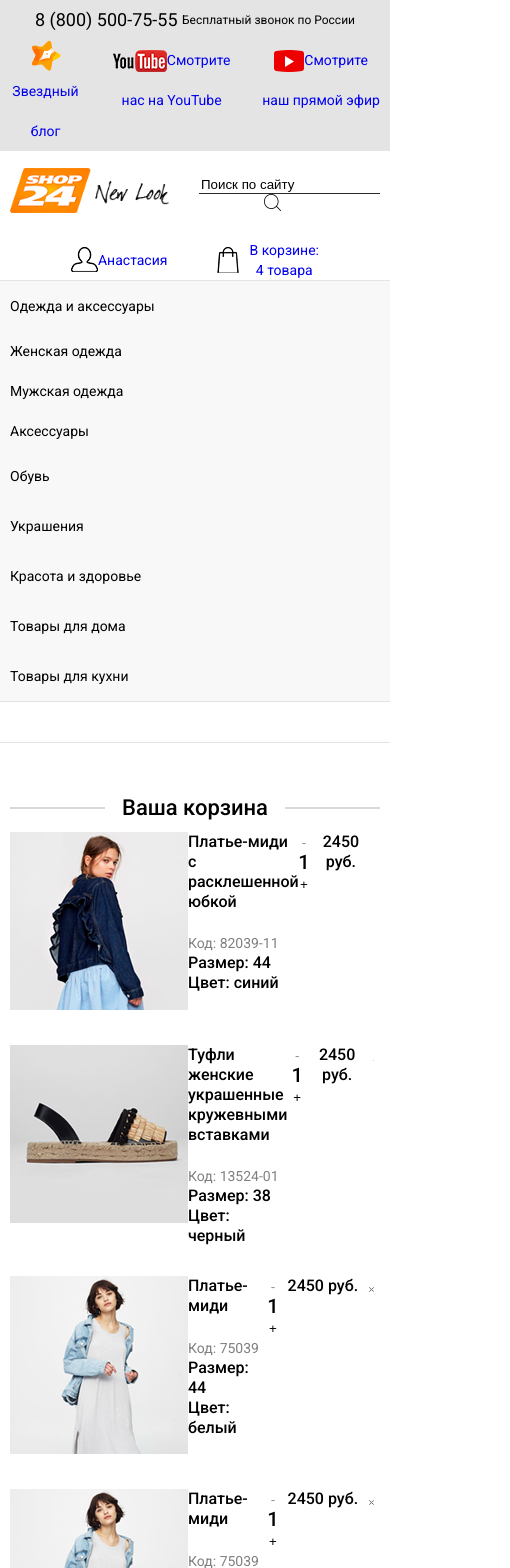
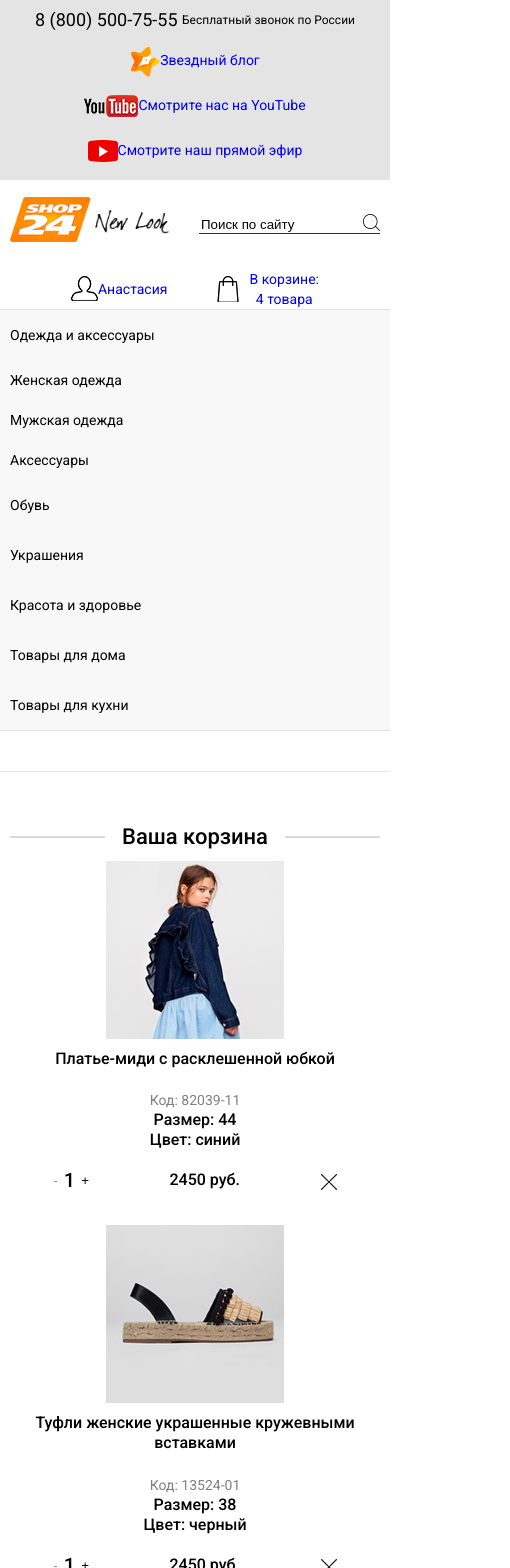
Before and after one commit to AnorVen/lonex, a React (Create React App) app: page / in a window 390 px wide. Shown: the top 1568 px of the page, 510 px wide, since content can reach past the window. Built offline with nearby package versions, Linux system fonts and the light colour scheme; the HTML template or start-up script is replaced by a standard one.

Commit message:
media done

```diff
--- a/src/app/components/Footer/footerMenu.js
+++ b/src/app/components/Footer/footerMenu.js
@@ -1,4 +1,4 @@
-import React, { Component } from 'react';
+import React, { Component, Fragment } from 'react';
 import { Link } from 'react-router-dom';
 
 export default class FooterMenu extends Component {
@@ -21,9 +21,9 @@ export default class FooterMenu extends Component {
 		});
 
 		return (
-			<div>
+			<Fragment>
 				<ul className="footerNav__list">{menu}</ul>
-			</div>
+			</Fragment>
 		);
 	}
 }
--- a/src/css/style.css
+++ b/src/css/style.css
@@ -678,6 +678,11 @@ li
     width: calc((100% - 20px) / 14.44);
 }
 
+.product__img img
+{
+    display: block;
+}
+
 .product__itemTitle
 {
     font-size: 16px;
@@ -767,6 +772,8 @@ li
 {
     font-size: 20px;
     font-weight: 500;
+
+    vertical-align: bottom;
 }
 
 .product__price
@@ -1200,6 +1207,10 @@ li
         display:         flex;
                 flex-direction: column;
 
+        width: auto;
+        min-width: 0;
+        max-width: 100%;
+
         -webkit-justify-content: left;
         -ms-flex-pack: left;
                 justify-content: left;
@@ -1244,6 +1255,13 @@ li
                 justify-content: center;
     }
 
+    .promocode__wrap
+    {
+        -webkit-justify-content: space-between;
+        -ms-flex-pack: justify;
+                justify-content: space-between;
+    }
+
     .social__wrap
     {
         -webkit-flex-wrap: wrap;
@@ -1270,6 +1288,35 @@ li
     }
 }
 
+@media screen and (max-width: 992px) and (max-width: 767px)
+{
+    .product__title
+    {
+        -webkit-flex: 1 1 0;
+            -ms-flex: 1 1 0;
+                flex: 1 1 0;
+        -webkit-flex-wrap: wrap;
+            -ms-flex-wrap: wrap;
+                flex-wrap: wrap;
+        -webkit-justify-content: center;
+        -ms-flex-pack: center;
+                justify-content: center;
+    }
+
+    .product__item
+    {
+        -webkit-flex: 1 1 0;
+            -ms-flex: 1 1 0;
+                flex: 1 1 0;
+        -webkit-flex-wrap: wrap;
+            -ms-flex-wrap: wrap;
+                flex-wrap: wrap;
+        -webkit-justify-content: center;
+        -ms-flex-pack: center;
+                justify-content: center;
+    }
+}
+
 @media screen and (max-width: 768px)
 {
     .wrapper
@@ -1280,15 +1327,204 @@ li
 
 @media screen and (max-width: 767px)
 {
+    .preHeader .video
+    {
+        -webkit-justify-content: center;
+        -ms-flex-pack: center;
+                justify-content: center;
+        -webkit-flex-wrap: wrap;
+            -ms-flex-wrap: wrap;
+                flex-wrap: wrap;
+    }
+
+    .preHeader .blog
+    {
+        width: 100%;
+    }
+
+    .preHeader .blog__link
+    {
+        display: block;
+    }
+
+    .preHeader .youtubeHeader
+    {
+        width: 100%;
+        margin-left: 0;
+    }
+
+    .preHeader .youtubeHeader__link
+    {
+        display: block;
+
+        margin-top: 5px;
+    }
+
+    .preHeader .onlineVideo
+    {
+        width: 100%;
+        margin-left: 0;
+    }
+
+    .preHeader .onlineVideo__link
+    {
+        display: block;
+
+        margin-top: 5px;
+        padding-bottom: 10px;
+    }
+
+    .header .headerSearch__btn
+    {
+        position: absolute;
+        right: 0;
+        left: auto;
+    }
+
     .header .headerSearch
     {
+        position: relative;
+
         margin-left: 30px;
+    }
+
+    .addtoorder__list
+    {
+        -webkit-flex-wrap: wrap;
+            -ms-flex-wrap: wrap;
+                flex-wrap: wrap;
+        -webkit-justify-content: space-around;
+        -ms-flex-pack: distribute;
+                justify-content: space-around;
     }
 
     .product__header
     {
         display: none;
     }
+
+    .product__title--info
+    {
+        width: calc(100% - 200px);
+        margin-left: 20px;
+    }
+
+    .product__title--quantity
+    {
+        width: auto;
+        margin: 20px auto 0;
+    }
+
+    .product__title--price
+    {
+        width: auto;
+        margin: 20px auto 0;
+    }
+
+    .product__title--del
+    {
+        width: auto;
+        margin: 20px auto 0;
+    }
+
+    .product__item--info
+    {
+        width: calc(100% - 200px);
+        margin-left: 20px;
+    }
+
+    .product__item--quantity
+    {
+        width: auto;
+        margin: 20px auto 0;
+    }
+
+    .product__item--price
+    {
+        width: auto;
+        margin: 20px auto 0;
+    }
+
+    .product__item--del
+    {
+        width: auto;
+        margin: 20px auto 0;
+    }
+
+    .product__itemTitle
+    {
+        max-width: 100%;
+    }
+
+    .promocode__wrap
+    {
+        -webkit-justify-content: center;
+        -ms-flex-pack: center;
+                justify-content: center;
+    }
+
+    .promocode__input
+    {
+        width: 100%;
+    }
+
+    .promocode__btn
+    {
+        width: 100%;
+        margin-top: 20px;
+        margin-left: 0;
+    }
+
+    .footerMenu .footerLogo
+    {
+        width: auto;
+
+        -webkit-flex-wrap: wrap;
+            -ms-flex-wrap: wrap;
+                flex-wrap: wrap;
+        -webkit-justify-content: center;
+        -ms-flex-pack: center;
+                justify-content: center;
+        -webkit-flex-shrink: 1;
+        -ms-flex-negative: 1;
+                flex-shrink: 1;
+    }
+
+    .footerMenu .footerNav
+    {
+        -webkit-flex-wrap: wrap;
+            -ms-flex-wrap: wrap;
+                flex-wrap: wrap;
+        -webkit-justify-content: flex-start;
+        -ms-flex-pack: start;
+                justify-content: flex-start;
+    }
+
+    .footerMenu .footerNav__item
+    {
+        max-width: 100%;
+    }
+}
+
+@media screen and (max-width: 450px)
+{
+    .product__title--info
+    {
+        width: 100%;
+        margin-top: 10px;
+        margin-left: 0;
+
+        text-align: center;
+    }
+
+    .product__item--info
+    {
+        width: 100%;
+        margin-top: 10px;
+        margin-left: 0;
+
+        text-align: center;
+    }
 }
 
 /*# sourceMappingURL=style.css.map */
--- a/src/style/blocks/_addtoorder.scss
+++ b/src/style/blocks/_addtoorder.scss
@@ -16,6 +16,10 @@
     display: flex;
     justify-content: space-between;
     flex-wrap: nowrap;
+    @media screen and (max-width:767px){
+      flex-wrap: wrap;
+      justify-content: space-around;
+    }
 
   }
   &__item{
--- a/src/style/blocks/_header.scss
+++ b/src/style/blocks/_header.scss
@@ -37,9 +37,15 @@
       position: relative;
       left: -17px;
       padding: 0;
+      @media screen and(max-width: 767px){
+        position: absolute;
+        left: auto;
+        right: 0;
+      }
     }
     @media screen and(max-width: 767px){
       margin-left: 30px;
+      position: relative;
     }
   }
 
--- a/src/style/blocks/_nav.scss
+++ b/src/style/blocks/_nav.scss
@@ -61,6 +61,9 @@
         justify-content: left;
         flex-direction: column;
         position: static;
+        min-width: 0;
+        max-width: 100%;
+        width: auto;
       }
     }
     &__item {
--- a/src/style/blocks/_preheader.scss
+++ b/src/style/blocks/_preheader.scss
@@ -17,12 +17,22 @@
     display: flex;
     flex-wrap: nowrap;
     justify-content: space-around;
+    @media screen and (max-width:  767px){
+      justify-content: center ;
+      flex-wrap: wrap
+    }
 
   }
   .blog{
+    @media screen and (max-width:  767px){
+      width: 100%;
+    }
     &__link{
       height: 100%;
       vertical-align: middle;
+      @media screen and (max-width:  767px){
+        display: block;
+      }
     }
     &__logo{
       vertical-align: middle;
@@ -34,9 +44,19 @@
 
   .youtubeHeader{
     margin-left: 30px;
+    @media screen and (max-width:  767px){
+      width: 100%;
+      margin-left: 0;
+
+    }
     &__link{
       height: 100%;
       vertical-align: middle;
+      @media screen and (max-width:  767px){
+        display: block;
+        margin-top: 5px;
+
+      }
     }
     &__logo{
       vertical-align: middle;
@@ -47,9 +67,18 @@
   }
   .onlineVideo{
     margin-left: 30px;
+    @media screen and (max-width:  767px){
+      width: 100%;
+      margin-left: 0;
+    }
     &__link{
       height: 100%;
       vertical-align: middle;
+      @media screen and (max-width:  767px){
+        display: block;
+        margin-top: 5px;
+        padding-bottom: 10px;
+      }
     }
     &__logo{
       vertical-align: middle;
--- a/src/style/blocks/_product.scss
+++ b/src/style/blocks/_product.scss
@@ -2,7 +2,7 @@
   &__header {
     justify-content: space-between;
     @include grid();
-    @media screen and (max-width: 767px){
+    @media screen and (max-width: 767px) {
       display: none;
     }
   }
@@ -22,14 +22,24 @@
     flex-wrap: nowrap;
     @include grid-mix();
     margin-bottom: 30px;
+  }
+  &__img {
+    img {
+      display: block;
+    }
+  }
 
-  }
   &__itemTitle {
     font-weight: 500;
     font-size: 16px;
     max-width: 250px;
     margin-top: 0;
+    @media screen and (max-width: 767px) {
+      max-width: 100%;
+    }
+
   }
+
   &__code {
     display: block;
     color: #808080;
@@ -76,15 +86,16 @@
     &__res {
       font-weight: 500;
       font-size: 20px;
+      vertical-align: bottom;
     }
 
   }
-  &__price{
+  &__price {
     font-weight: 500;
     font-size: 16px;
 
   }
-  .del__btn{
+  .del__btn {
     border: none;
     background-color: inherit;
     padding-top: 4px;
```
Also changed, not shown: src/App.js (+7 -7 lines), src/style/_mixin.scss (+30 -0 lines), src/style/blocks/_footer.scss (+13 -0 lines), src/style/blocks/_promocode.scss (+18 -0 lines), src/css/style.min.css, 2 other files (tests, documents, lock files or other folders).
